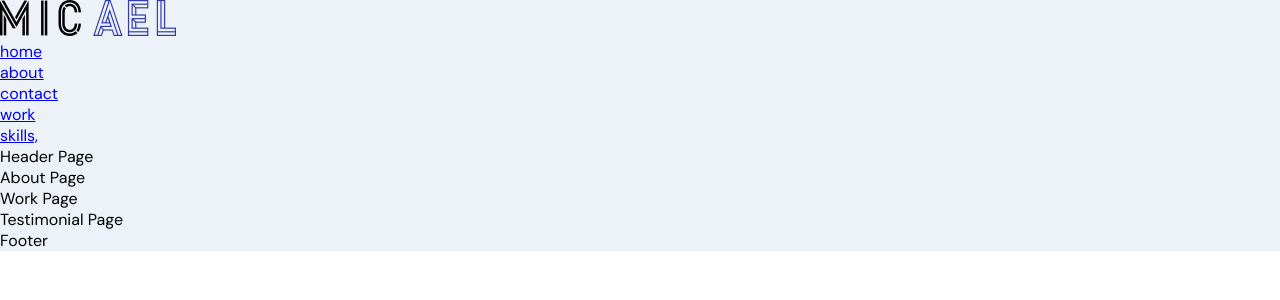
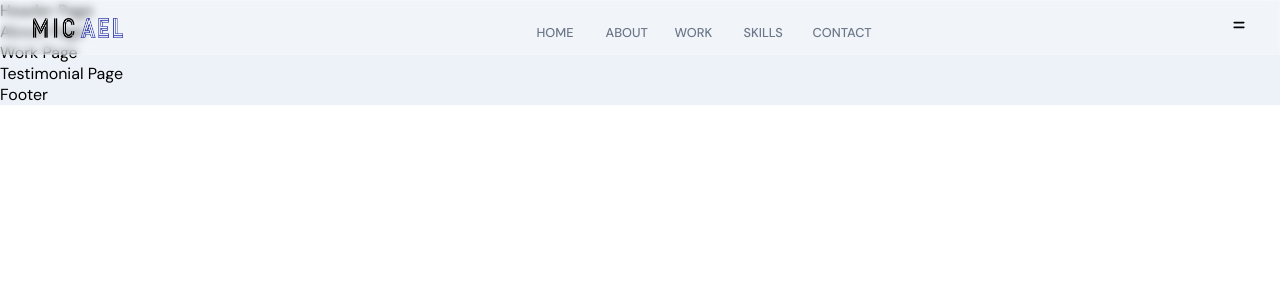
Before and after one commit to WilliamBuntu/React-Portfolio, a React (Create React App) app: page / in a window 1280 px wide. Shown: the top 300 px of the page. Built offline with nearby package versions, Linux system fonts and the light colour scheme.

Commit message:
nd commit

```diff
--- a/package.json
+++ b/package.json
@@ -6,8 +6,10 @@
     "@testing-library/jest-dom": "^5.17.0",
     "@testing-library/react": "^13.4.0",
     "@testing-library/user-event": "^13.5.0",
+    "framer-motion": "^10.15.2",
     "react": "^18.2.0",
     "react-dom": "^18.2.0",
+    "react-icons": "^4.10.1",
     "react-scripts": "5.0.1",
     "sass": "^1.65.1",
     "web-vitals": "^2.1.4"
--- a/src/components/Navbar/Navbar.jsx
+++ b/src/components/Navbar/Navbar.jsx
@@ -1,19 +1,23 @@
-import React from 'react'
+import React, { useState } from 'react'
 import './Navbar.scss'
+import{HiMenuAlt4,HiX } from 'react-icons/hi'
 import { images } from '../../constants'
+import { motion } from 'framer-motion';
 
 
 const Navbar = () => {
+
+const [toggle, setToggle] = useState(false)
   return (
-      <nav>
+      <nav className='app__navbar'>
 
 
-                  <div>
+                  <div className='app__navbar-logo'>
                        <img  src={images.logo} alt='logo'/>
-
-                        <ul>
-                        {['home', 'about', 'contact', 'work', 'skills, '].map( (item) => (
-                           <li key={`link-${item}`}>
+                  </div>
+                        <ul className='app__navbar-links' >
+                        {['home', 'about', 'work', 'skills' , 'contact',].map( (item) => (
+                           <li className='app__flex p-text' key={`link-${item}`}>
                             <div>
 
                                 <a href={`#${item}`}> {item} </a>
@@ -22,7 +26,36 @@ const Navbar = () => {
                            </li>
                         )) }
                         </ul>
-                </div>
+
+                          <div className='app__navbar-menu'>
+
+                           <HiMenuAlt4 onClick = {() => setToggle(true)}/>
+                            { toggle && (
+                              <motion.div
+                              whileInView = {{ x: [300, 0]}}
+                              transition = {{ duration: 0.85, ease:'easeOut' }}
+
+                              >
+
+                               <HiX onClick = {() => setToggle(false)}/>
+
+                                     {['home', 'about', 'work', 'skills' , 'contact',].map( (item) => (
+                           <li key={item}>
+
+
+                                <a href={`#${item}`}> {item}   onClick = {() => setToggle(false)}</a>
+
+
+                           </li>
+                        )) }
+
+                              </motion.div>
+
+                            )}
+                          </div>
+
+
+
 
 
       </nav>
--- a/src/components/Navbar/Navbar.scss
+++ b/src/components/Navbar/Navbar.scss
@@ -0,0 +1,77 @@
+.app__navbar {
+    width: 100%;
+    display: flex;
+    justify-content: space-between;
+    align-items: center;
+    padding: 1rem 2rem;
+    background: rgba(255, 255, 255,0.25);
+    backdrop-filter: blur(4px);
+    -webkit-backdrop-filter: blur(4px);
+    border: 1px solid rgba(255, 255, 255, 0.18);
+    position: fixed;
+    z-index: 2;
+
+}
+
+.app__navbar-logo{
+    display: flex;
+    justify-content: flex-start;
+    align-items: center;
+
+    img {
+        width: 90px;
+        height: 20px;
+
+        @media screen and (min-width:2000px) {
+            width: 180px;
+                height: 40px;
+        }
+    }
+}
+
+
+.app__navbar-links {
+    flex: 1;
+    display: flex;
+    justify-content: center;
+    align-items: center;
+
+    list-style: none;
+
+    li {
+        margin: 0 2rem;
+        cursor: pointer;
+        flex-direction: column;
+
+        div {
+            width: 5px;
+            height: 5px;
+            background: transparent;
+            border-radius: 50%;
+            margin-bottom: 5px;
+
+
+        }
+
+        a {
+             color: var(--gray-color);
+             text-decoration: none;
+             flex-direction: column;
+
+             text-transform: uppercase;
+             font-weight: 500;
+
+             transition: all 0.3s ease-in-out;
+
+             &:hover{
+                color: var(--secondary-color);
+             }
+        }
+
+        &:hover{
+            div {
+                background: var(--secondary-color);
+            }
+        }
+    }
+}
```
Also changed, not shown: 1 other file (tests, documents, lock files or other folders).
